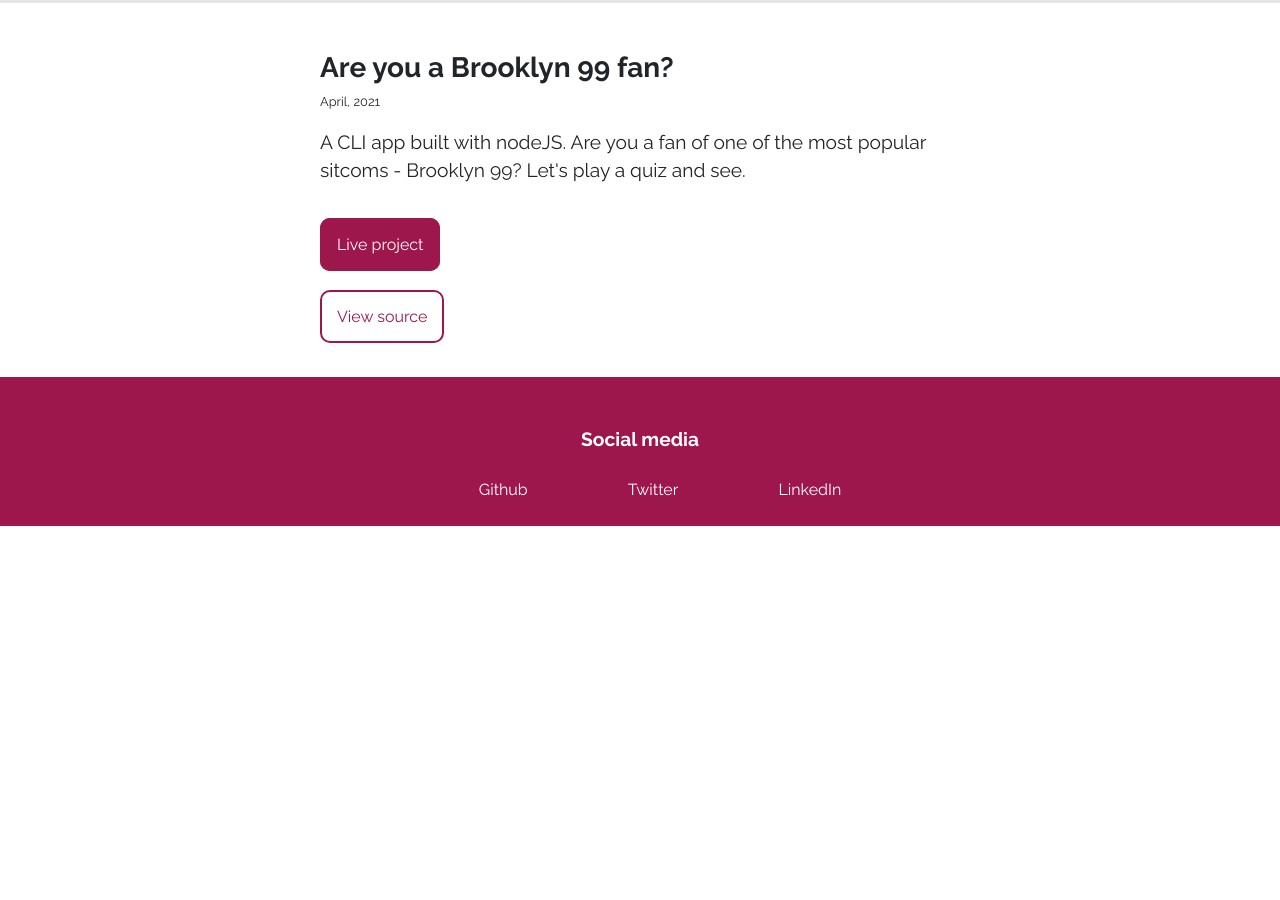
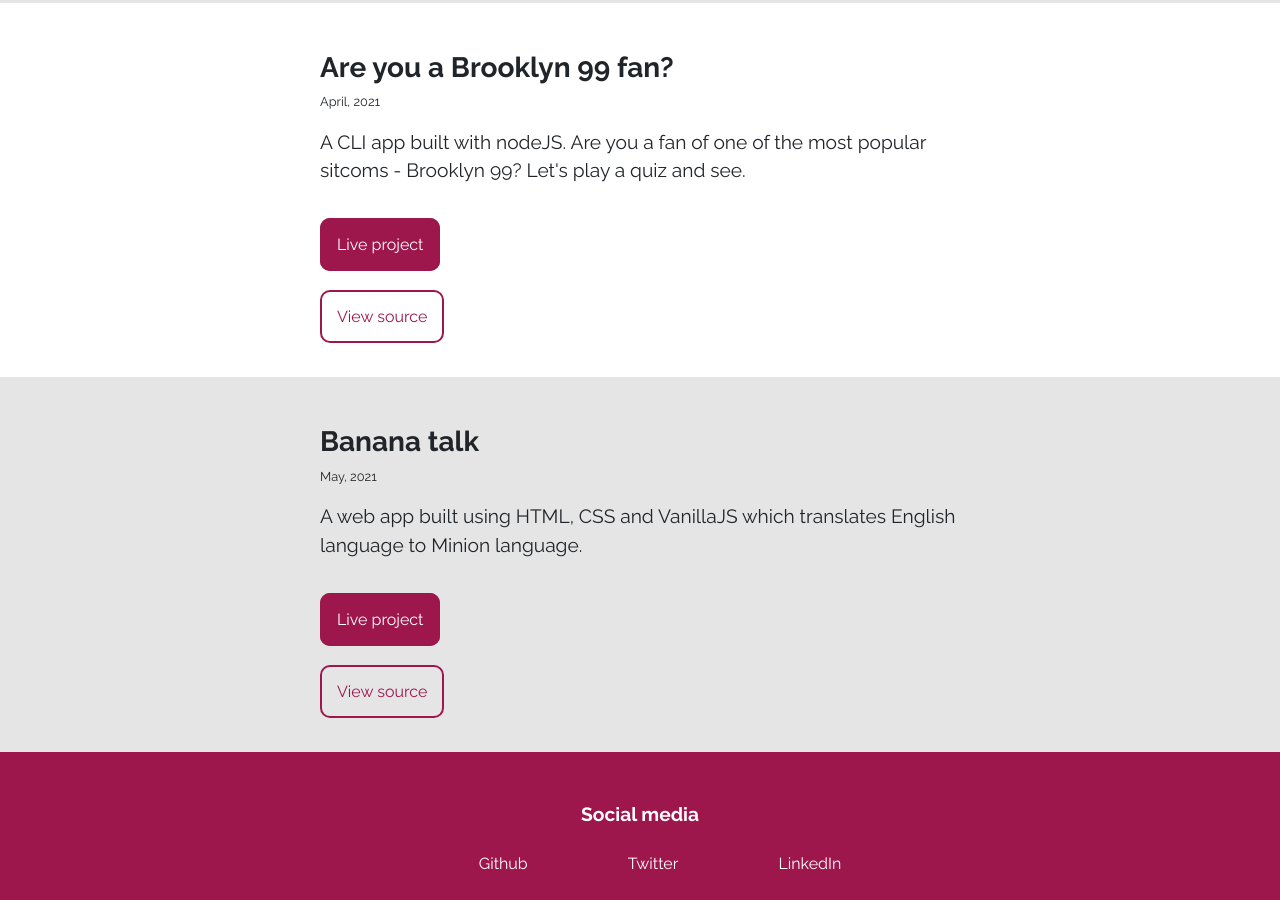
Before and after one commit to muskaanshah/portfolio, a plain HTML site: page projects.html in a window 1280 px wide. Shown: the part 1724-2624 px from the top of the page. Before the commit the page ends 2250 px from the top, so only its background shows below. Drawn offline with nearby package versions, Linux system fonts and the light colour scheme.

Commit message:
added project

```diff
--- a/projects.html
+++ b/projects.html
@@ -76,6 +76,17 @@
         <a class="link-secondary" href="https://github.com/muskaanshah/Quiz-B99"
             style="color: var(--primary-color); margin-left: 25%;" target="_blank">View source</a>
     </div>
+    <div class="container-fluid pb-5" style="background-color: var(--bg-grey);">
+        <h3 style="padding-top: 3rem" class="container-centre"><strong>Banana talk</strong></h3>
+        <small style="display: block; padding-top: 0.5rem;" class="container-centre">May, 2021</small>
+        <p style="padding: 1rem 0% 3rem; font-size: 120%;" class="container-centre">A web app built using HTML, CSS and
+            VanillaJS which translates English language to Minion language.</p>
+        <a class="link-primary text-white container-centre" style="margin-left: 25%;"
+            href="https://minion-banana-speak.netlify.app/" target="_blank">Live
+            project</a><br><br><br>
+        <a class="link-secondary" href="https://github.com/muskaanshah/banana-talk"
+            style="color: var(--primary-color); margin-left: 25%;" target="_blank">View source</a>
+    </div>
     <footer class="container-fluid text-center pb-4" style="background-color: var(--primary-color);">
         <p class="text-white pb-2" style="font-size: 120%; padding-top: 3rem;"><strong>Social media</strong></p>
         <ul class="media">
```
Also changed, not shown: index.html (+2 -2 lines).
